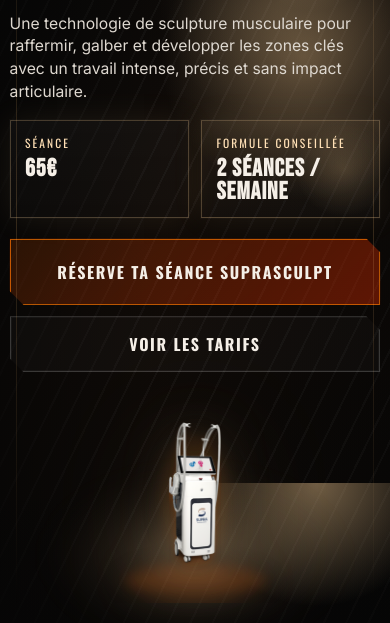
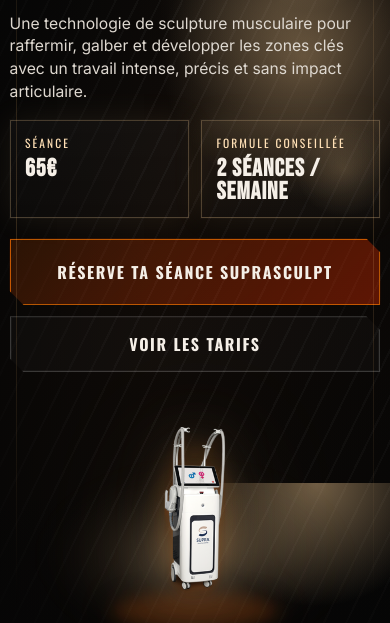
Before and after one commit to Marcestia/declic, a website: page suprasculpt.html in a window 390 px wide. Shown: the part 221-844 px from the top of the page. Drawn offline with nearby package versions, Linux system fonts and the light colour scheme.

Commit message:
Increase SupraSculpt hero image size again

```diff
--- a/styles.css
+++ b/styles.css
@@ -1529,9 +1529,9 @@ img {
 }
 
 .service-hero__machine--supra {
-  width: min(100%, 38rem);
-  right: -2%;
-  bottom: -1.8rem;
+  width: min(100%, 44rem);
+  right: -5%;
+  bottom: -2.2rem;
 }
 
 .service-hero__visual--signature {
@@ -2605,7 +2605,7 @@ img {
   }
 
   .service-hero__machine--supra {
-    width: min(100%, 18rem);
+    width: min(100%, 21rem);
     right: auto;
   }
 
--- a/suprasculpt.html
+++ b/suprasculpt.html
@@ -20,7 +20,7 @@
   <link rel="icon" type="image/png" sizes="32x32" href="favicon-32.png?v=1">
   <link rel="icon" type="image/png" sizes="512x512" href="favicon.png?v=1">
   <link rel="apple-touch-icon" href="apple-touch-icon.png?v=1">
-  <link rel="stylesheet" href="styles.css?v=32">
+  <link rel="stylesheet" href="styles.css?v=33">
 </head>
 <body class="service-detail service-detail--suprasculpt">
   <canvas id="embers-canvas" aria-hidden="true"></canvas>
```
Also changed, not shown: index.html (+1 -1 lines), infrabike.html (+1 -1 lines), infraroll.html (+1 -1 lines), programme-signature.html (+1 -1 lines).
